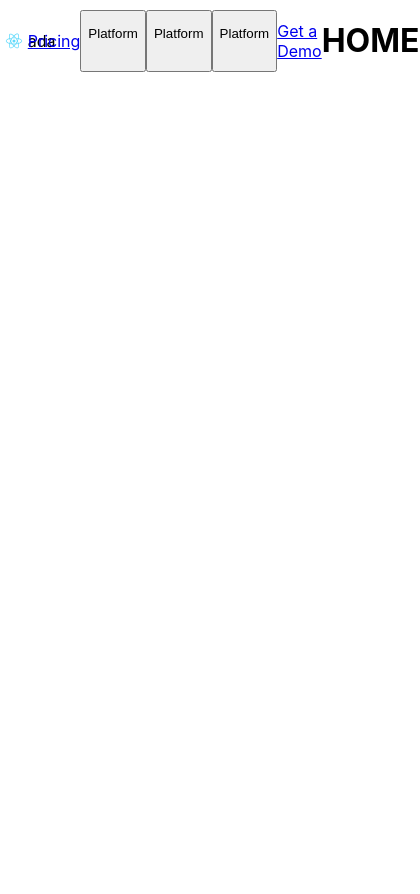
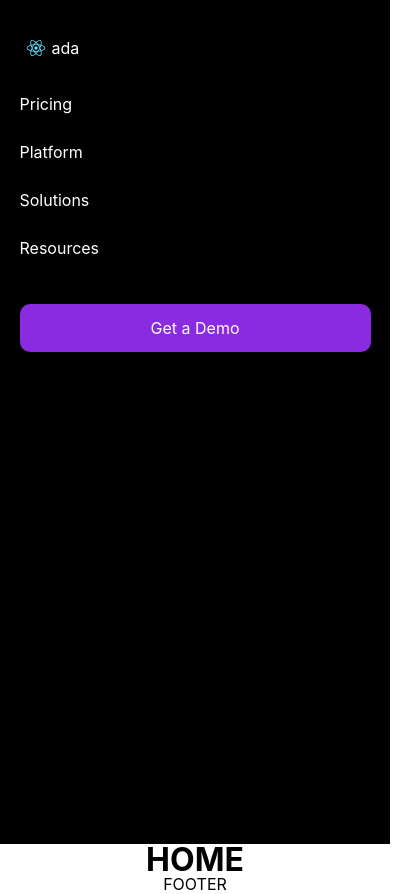
Before and after one commit to ojayii/AI-landing-page, a React (Create React App) app: page / in a window 390 px wide. Shown: the whole page, 420 px wide, since content can reach past the window. Before the commit the page ends 844 px from the top, so only its background shows below. Built offline with nearby package versions, Linux system fonts and the light colour scheme.

Commit message:
Styled navbar component.

```diff
--- a/src/App.js
+++ b/src/App.js
@@ -1,6 +1,7 @@
 import testImg from "./testImg.svg";
 import "./styles/App.css";
 import Navbar from "./Navbar";
+import Footer from "./Footer";
 import Home from "./pages/Home";
 import Pricing from "./pages/Pricing";
 import GetDemo from "./pages/GetDemo";
@@ -12,7 +13,7 @@ function App() {
     <div className='App'>
       {/* <img src={testImg}/> */}
       <BrowserRouter>
-        <Navbar />
+        {/* <Navbar /> */}
         <Routes>
           <Route
             path='/'
@@ -31,6 +32,7 @@ function App() {
             element={<Error />}
           />
         </Routes>
+        {/* <Footer /> */}
       </BrowserRouter>
     </div>
   );
--- /dev/null
+++ b/src/Footer.js
@@ -0,0 +1,9 @@
+const Footer = () => {
+  return (
+    <footer>
+      <center>FOOTER</center>
+    </footer>
+  );
+};
+
+export default Footer;
--- a/src/Navbar.js
+++ b/src/Navbar.js
@@ -1,48 +1,58 @@
 import "./styles/Navbar.css";
 import { Link } from "react-router-dom";
-import Pricing from "./pages/Pricing";
-import GetDemo from "./pages/GetDemo";
 import testImg from "./testImg.svg";
 
 const Navbar = () => {
   return (
-    <nav>
-      <div>
+    <nav className='navbar'>
+      <div className='navbar__logo-container'>
         <img
           src={testImg}
-          alt='yooo'
+          alt=''
         />
         <p>ada</p>
       </div>
-      <span>
-        <Link to='/pricing'>Pricing</Link>
-      </span>
-      <div className='nav-links'>
-        <div>
-          <button>
+      <div className='navbar__nav-links '>
+        <Link
+          to='/pricing'
+          className='nav-links__link'>
+          Pricing
+        </Link>
+        <span></span>
+        <div className='nav-links__menu-wrapper' >
+          <button
+            type='button'
+            className='nav-links__link flex'>
             <p>Platform</p>
             <img src='' />
           </button>
-          <div></div>
+          <div className='nav-menu'></div>
         </div>
-        <div>
-          <button>
-            <p>Platform</p>
+        <div className='nav-links__menu-wrapper' >
+          <button
+            type='button'
+            className='nav-links__link flex'>
+            <p>Solutions</p>
             <img src='' />
           </button>
-          <div></div>
+          <div className='nav-menu'></div>
         </div>
-        <div>
-          <button>
-            <p>Platform</p>
+        <div className='nav-links__menu-wrapper' >
+          <button
+            type='button'
+            className='nav-links__link flex'>
+            <p>Resources</p>
             <img src='' />
           </button>
-          <div></div>
+          <div className='nav-menu'></div>
         </div>
       </div>
-      <span>
-        <Link to='/getDemo'>Get a Demo</Link>
-      </span>
+      <Link
+        to='/getDemo'
+        className='navbar__get-demo-btn'>
+        Get a Demo
+      </Link>
+      {/* <span className='navbar__get-demo-btn'></span> */}
     </nav>
   );
 };
--- a/src/pages/GetDemo.js
+++ b/src/pages/GetDemo.js
@@ -1,7 +1,9 @@
 const GetDemo = () => {
     return (
         <>
-            <h1>GETDEMO</h1>
+            <h1>
+                <center>GETDEMO</center>
+            </h1>
         </>
     )
 }
--- a/src/pages/Home.js
+++ b/src/pages/Home.js
@@ -1,7 +1,16 @@
+import Navbar from '../Navbar'
+import Footer from '../Footer'
+
 const Home = () => {
   return (
     <>
-      <h1>HOME</h1>
+      <Navbar />
+      <main>
+        <h1>
+          <center>HOME</center>
+        </h1>
+      </main>
+      <Footer />
     </>
   );
 };
--- a/src/pages/Pricing.js
+++ b/src/pages/Pricing.js
@@ -1,9 +1,16 @@
+import Navbar from '../Navbar'
+import Footer from '../Footer'
+
 const Pricing = () => {
-    return (
-        <>
-         <h1>These are prices.</h1>
-        </>
-    )
-}
+  return (
+    <>
+      <Navbar />
+      <h1>
+        <center>These are prices.</center>
+      </h1>
+      <Footer />
+    </>
+  );
+};
 
 export default Pricing;
--- a/src/styles/Navbar.css
+++ b/src/styles/Navbar.css
@@ -1,14 +1,100 @@
-nav {
+.navbar {
     width: 100%;
-    height: auto;
+    min-height: 4rem;
+    background-color: var(--nav-bg-color);
+    justify-content: space-between;
+    padding-inline: 5%;
 }
 
-nav, div {
+.navbar, .navbar__nav-links, .navbar__logo-container {
     display: flex;
     align-items: center;
     /* justify-content: center;  */
 }
 
-.nav-links {
+.navbar__logo-container {
+    color: white;
+}
+
+.navbar__logo-container>img {
+    /* width: 100%; */
+}
+
+.navbar__nav-links {
     /* display: flex; */
+    height: inherit;
 }
+
+.nav-links__menu-wrapper {
+    position: relative;
+    /* width: 100%; */
+}
+
+
+.nav-menu {
+    position: absolute;
+    display: none;
+}
+
+.nav-links__link {
+    border: none;
+    height: 100%;
+    background-color: transparent;
+    color: white;
+    padding: 1rem 2.5rem;
+    text-decoration: none;
+    font-size: 1rem;
+    font-weight: 400;
+    font-family: inherit;
+}
+
+.nav-links__link[type='button'] {
+
+}
+
+.navbar__get-demo-btn {
+    color: white;
+    text-decoration: none;
+    background-color: blueviolet;
+    border-radius: 10px;
+    padding: 0.6rem 1.1rem;
+}
+
+@media(max-width: 64em) {
+
+    .navbar {
+        flex-direction: column;
+        justify-content: flex-start;
+        min-height: 100vh;
+        padding: 1rem 5% 4rem 5%;
+    }
+
+    .navbar__logo-container {
+        /* justify-content: flex-start; */
+        width: 100%;
+        height: 4rem;
+    }
+
+    .navbar__logo-container>img {
+        width: 2rem;
+        height: auto;
+    }
+
+    .navbar__nav-links {
+        flex-direction: column;
+        align-items: flex-start;
+        width: 100%;
+        margin-bottom: 2rem;
+    }
+
+    .nav-links__link{
+        width: 100%;
+        padding-left: 0;
+    }
+
+    .navbar__get-demo-btn{
+        width: 100%;
+        padding-block: 1rem;
+        text-align: center;
+    }
+}
--- a/src/styles/index.css
+++ b/src/styles/index.css
@@ -1,3 +1,7 @@
+:root {
+  --nav-bg-color: black;
+}
+
 body {
   margin: 0;
   font-family: -apple-system, BlinkMacSystemFont, 'Segoe UI', 'Roboto', 'Oxygen',
@@ -5,4 +9,21 @@ body {
     sans-serif;
   -webkit-font-smoothing: antialiased;
   -moz-osx-font-smoothing: grayscale;
+  min-height: 100vh;
 }
+
+* {
+  box-sizing: border-box;
+  margin: 0;
+  padding: 0;
+  line-height: 1;
+}
+
+.flex {
+  display: flex;
+}
+
+.flex-centered {
+  align-items: center;
+  justify-content: center;
+}
```
